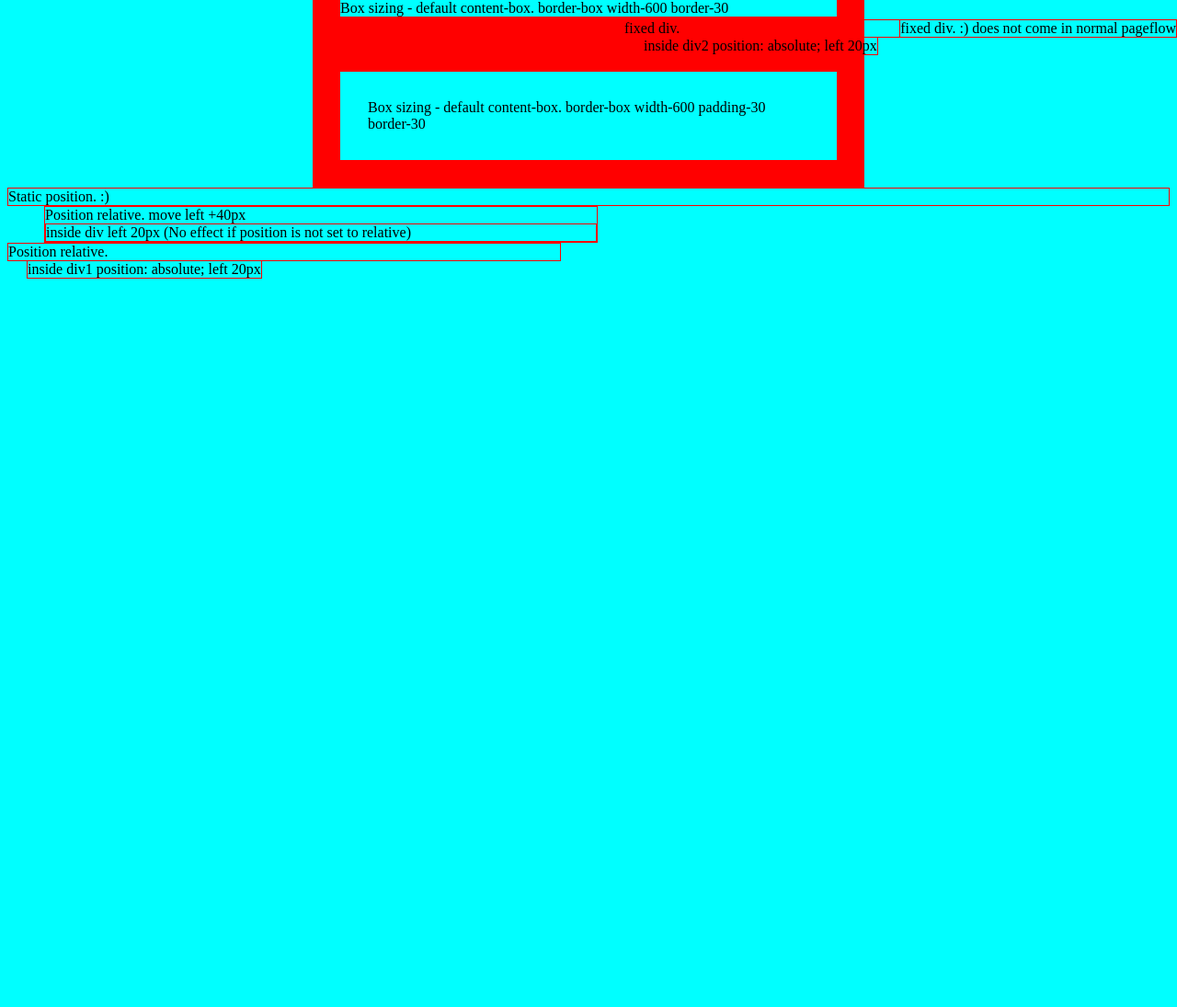
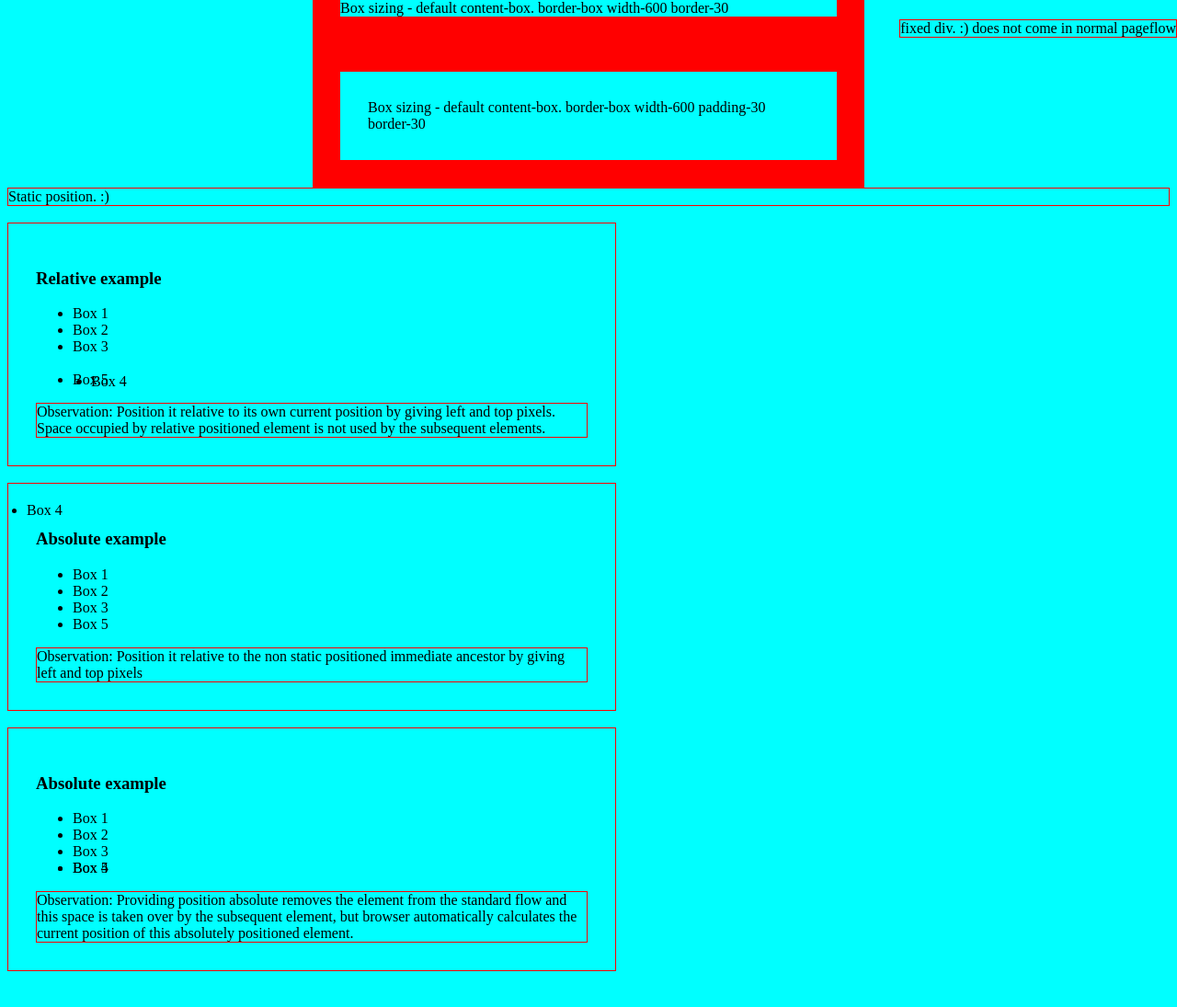
Before and after one commit to sak141/CssLearnLayout, a plain HTML site: page basics/index.html in a window 1280 px wide. Shown: the part 759-1854 px from the top of the page at 92% size. Before the commit the page ends 1062 px from the top, so only its background shows below. Drawn offline with Linux system fonts and the light colour scheme.

Commit message:
Updated position relative/absolute examples

```diff
--- a/basics/index.html
+++ b/basics/index.html
@@ -3,6 +3,7 @@
     <style>
         body {
             background-color: aqua;
+            margin-bottom: 50px;
         }
 
         div {
@@ -86,17 +87,49 @@ button, input, label, select, textarea</span>
     border-box width-600 padding-30 border-30</div>
 
 <div style="position: static">Static position. :)</div>
-<div style="position: relative; left: 40px; width: 600px"> Position relative. move left +40px <div style="left: 20px">
-    inside div left 20px (No effect if position is not set to relative)</div></div>
 
 <div style="position: fixed; right: 0px; bottom: 0px">fixed div. :) does not come in normal pageflow</div>
+<br/>
+<div class="width-600 padding-30">
+    <h3>Relative example</h3>
+    <ul>
+        <li>Box 1</li>
+        <li>Box 2</li>
+        <li>Box 3</li>
+        <li style="position: relative; top: 20px; left: 20px;">Box 4</li>
+        <li>Box 5</li>
+    </ul>
+    <div>Observation: Position it relative to its own current position by giving left and top pixels.
+        Space occupied by relative positioned element is not used by the subsequent elements.
+    </div>
+</div>
 
+<br/>
+<div style="position: relative" class="width-600 padding-30">
+    <h3>Absolute example</h3>
+    <ul>
+        <li>Box 1</li>
+        <li>Box 2</li>
+        <li>Box 3</li>
+        <li style="position: absolute; top: 20px; left: 20px;">Box 4</li>
+        <li>Box 5</li>
+    </ul>
+    <div>Observation: Position it relative to the non static positioned immediate ancestor by giving left and top pixels</div>
+</div>
+<br/>
+<div style="position: relative" class="width-600 padding-30">
+    <h3>Absolute example</h3>
+    <ul>
+        <li>Box 1</li>
+        <li>Box 2</li>
+        <li>Box 3</li>
+        <li style="position: absolute; ">Box 4</li>
+        <li>Box 5</li>
+    </ul>
+    <div>Observation: Providing position absolute removes the element from the standard flow and this space is taken over by the subsequent element,
+        but browser automatically calculates the current position of this absolutely positioned element.</div>
+</div>
 
-<div style="position: relative; width: 600px"> Position relative.  <div style="position: absolute; left: 20px">
-    inside div1 position: absolute; left 20px</div></div>
-
-<div style="position: fixed; right: 0px; bottom: 0px; width: 600px">fixed div. <div style="position: absolute; left: 20px">
-    inside div2 position: absolute; left 20px</div></div>
 </body>
 
 </html>
```
